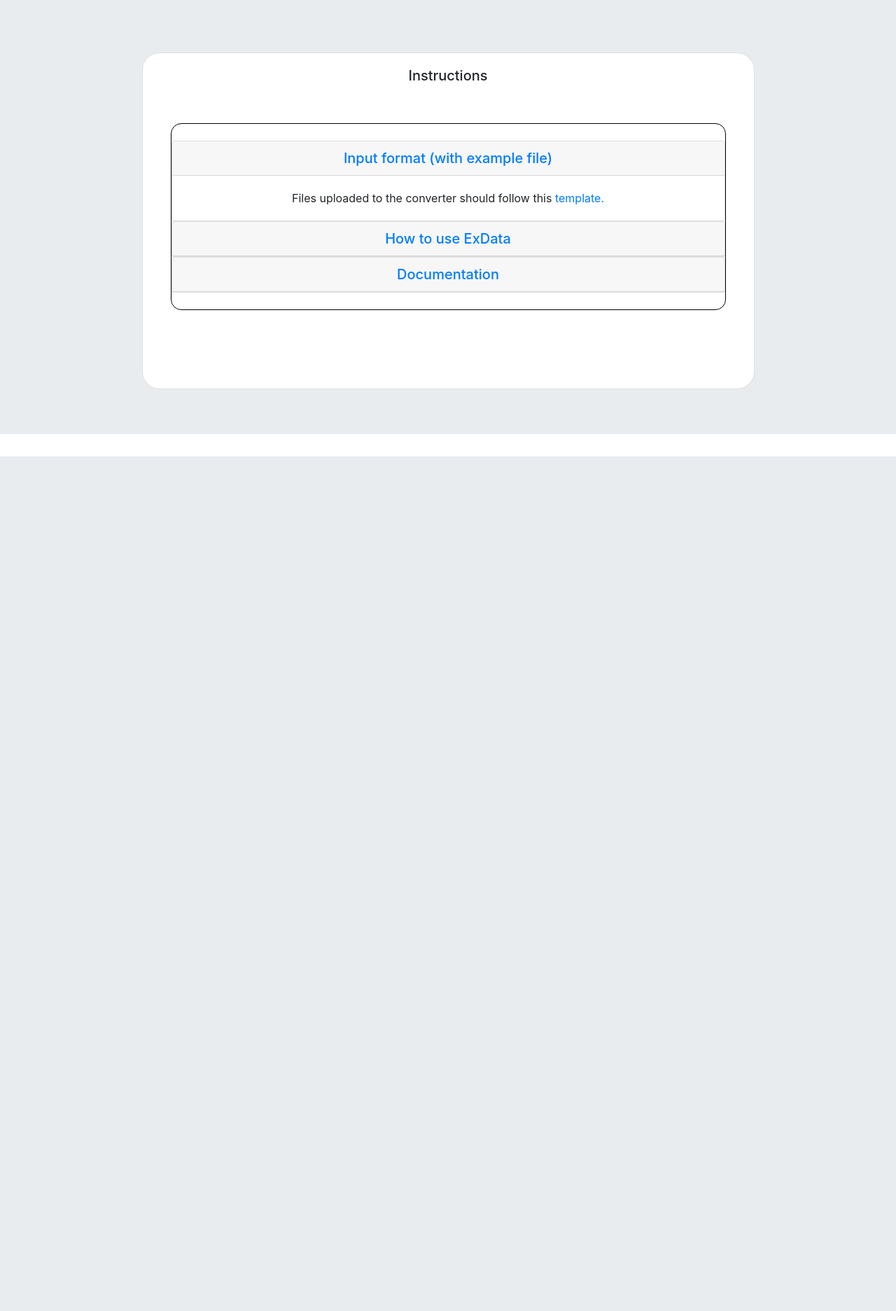
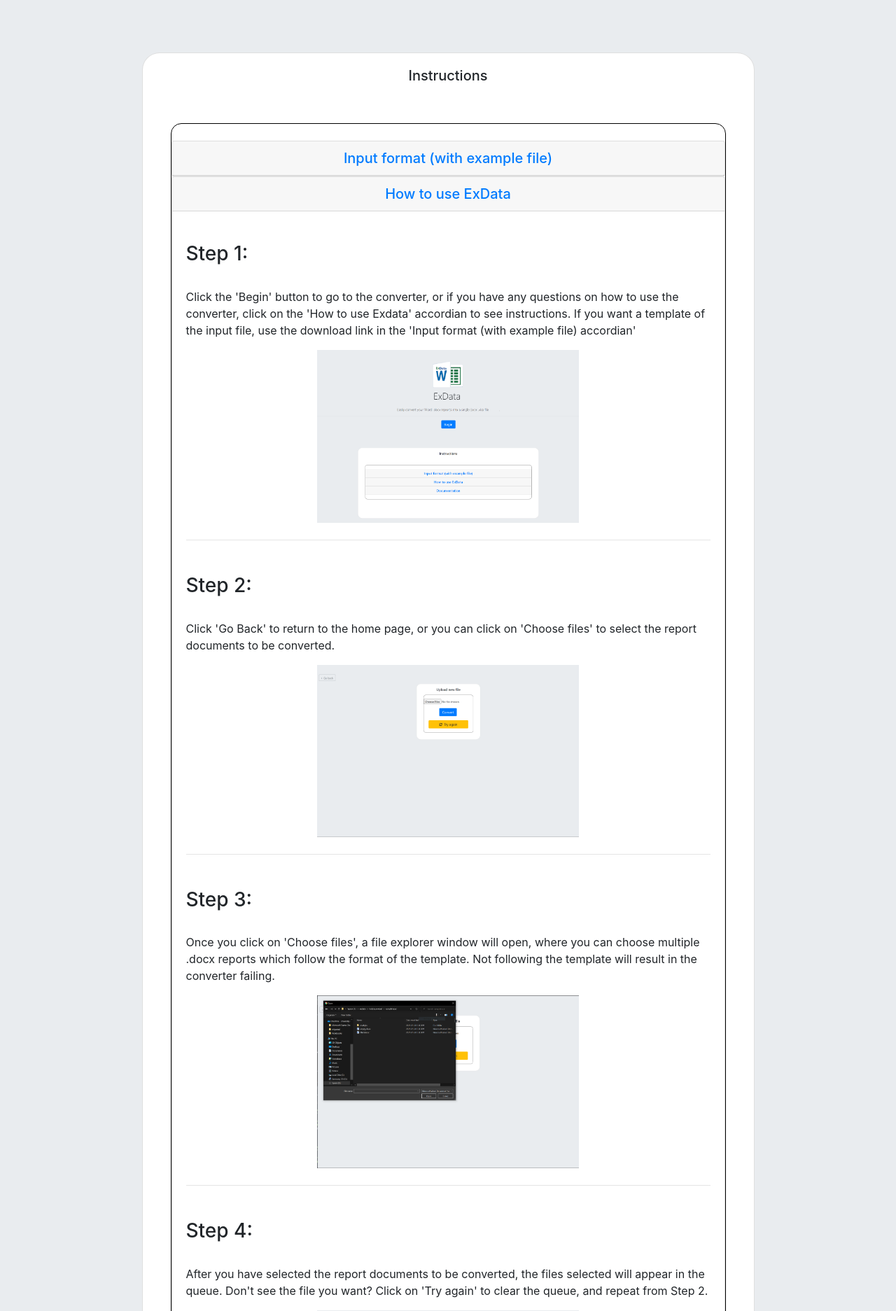
Before and after one commit to cdcorro/Exdata_revised, a Flask app: template templates/index.html in a window 1280 px wide. Shown: the part 505-2378 px from the top of the page at 70% size. Before the commit the page ends 1157 px from the top, so only its background shows below. Run offline with Flask 2, Linux system fonts and the light colour scheme; the template is opened without the code that fills it, so the values that code supplies are empty; some libraries are stand-ins or nearby versions.

Commit message:
changed collapsed div

```diff
--- a/templates/index.html
+++ b/templates/index.html
@@ -35,7 +35,7 @@
 		     			    <div class="card-header" role="tab" id="headingOne1">
 		     			      <h5 class="mb-0"> <a data-toggle="collapse" href="#collapseOne1" role="button" aria-expanded="true" aria-controls="collapseOne1"> Input format (with example file) </a> </h5>
 	     			        </div>
-		     			    <div id="collapseOne1" class="collapse show" role="tabpanel" aria-labelledby="headingOne1" data-parent="#accordion1">
+		     			    <div id="collapseOne1" class="collapse" role="tabpanel" aria-labelledby="headingOne1" data-parent="#accordion1">
 		     			      <div class="card-body">
                         Files uploaded to the converter should follow this <a href="{{ url_for('static', filename='files/empty.docx') }}">template. </a>
                     </div>
@@ -45,7 +45,7 @@
 		     			    <div class="card-header" role="tab" id="headingTwo1">
 		     			      <h5 class="mb-0"> <a class="collapsed" data-toggle="collapse" href="#collapseTwo1" role="button" aria-expanded="false" aria-controls="collapseTwo1"> How to use ExData </a> </h5>
 	     			        </div>
-		     			    <div id="collapseTwo1" class="collapse" role="tabpanel" aria-labelledby="headingTwo1" data-parent="#accordion1">
+		     			    <div id="collapseTwo1" class="collapse show" role="tabpanel" aria-labelledby="headingTwo1" data-parent="#accordion1">
 		     			      <div class="card-body">
                       <br />
                       <h3 style='text-align: left'>Step 1: </h3><br />
```
Also changed, not shown: 1 other file.
